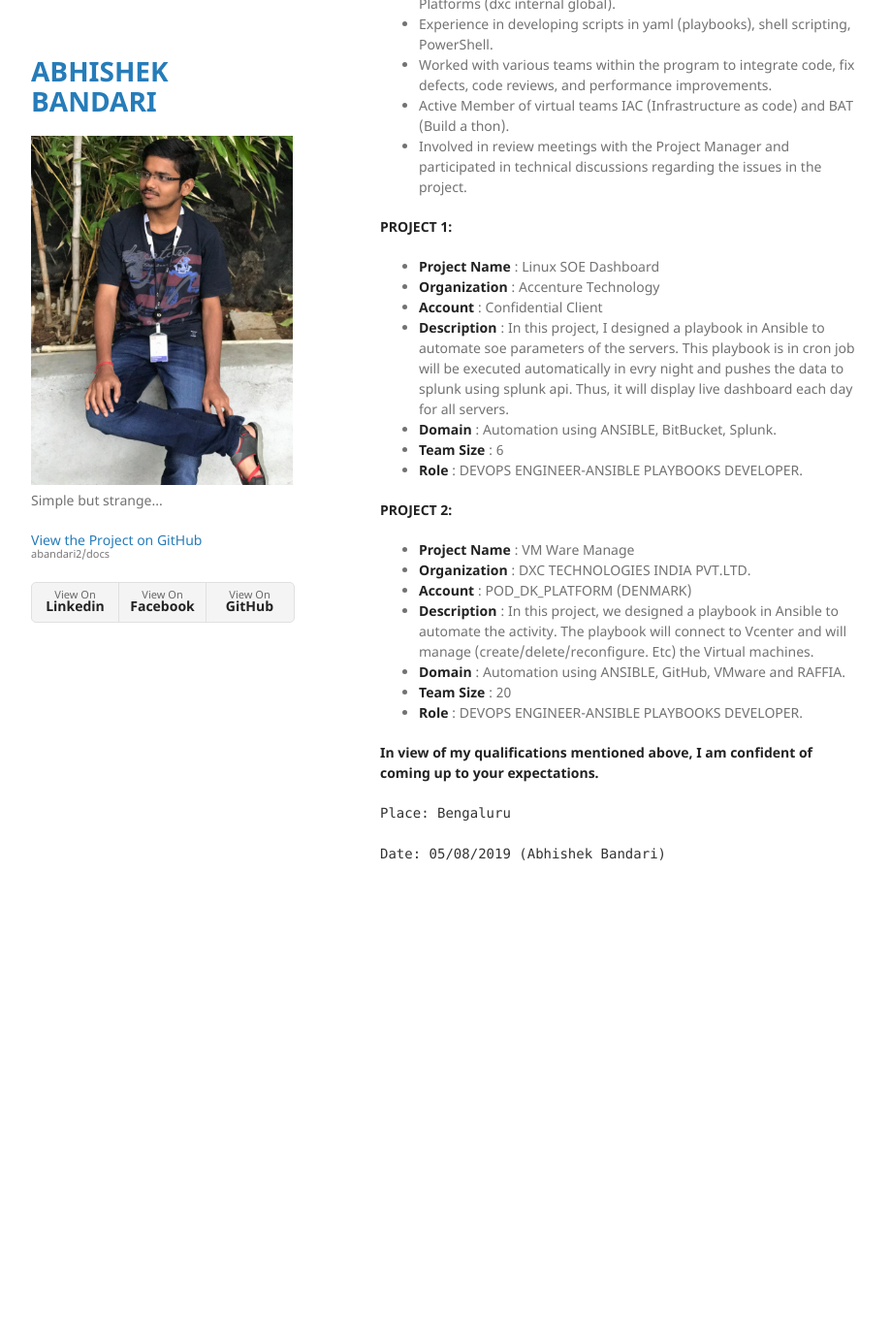
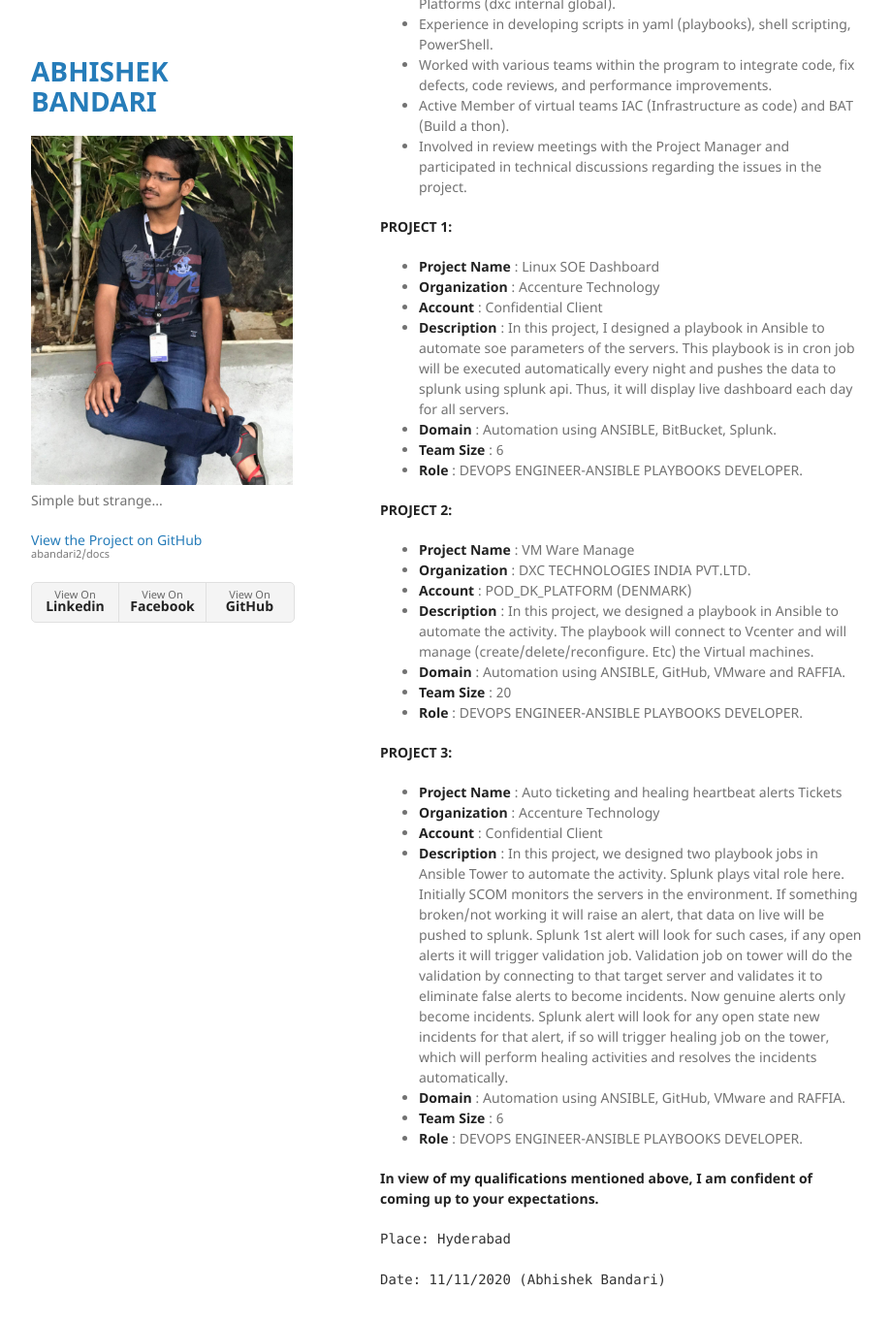
Before and after one commit to abandari2/docs, a Jekyll site: the page built from index.md, in a window 1280 px wide and 1400 px high, scrolled down 823 px. Shown: the top 1365 px of the window at 97% size, without its empty margins (178-1097 px from the left). Built offline with Jekyll 4.4.1, drawn with Linux system fonts in a browser that asks for light colours; our own code applies the rules of GitHub Pages for plain Markdown files; before the commit the page ends 1784 px from its top, so only the background shows below that.

Commit message:
update_11112020

````diff
--- a/index.md
+++ b/index.md
@@ -39,7 +39,7 @@ layout: default
 * **Project Name**    :  Linux SOE Dashboard
 * **Organization**    :	 Accenture Technology
 * **Account**         :  Confidential Client
-* **Description**     :	 In this project, I designed a playbook in Ansible to automate soe parameters of the servers. This playbook is in cron job will be executed automatically in evry night and pushes the data to splunk using splunk api. Thus, it will display live dashboard each day for all servers.
+* **Description**     :	 In this project, I designed a playbook in Ansible to automate soe parameters of the servers. This playbook is in cron job will be executed automatically every night and pushes the data to splunk using splunk api. Thus, it will display live dashboard each day for all servers.
 * **Domain**          :  Automation using ANSIBLE, BitBucket, Splunk.
 * **Team Size**       :	 6
 * **Role**            :  DEVOPS ENGINEER-ANSIBLE PLAYBOOKS DEVELOPER.
@@ -54,9 +54,20 @@ layout: default
 * **Team Size**       :	20
 * **Role**            : DEVOPS ENGINEER-ANSIBLE PLAYBOOKS DEVELOPER.
 
+
+**PROJECT 3:**
+
+* **Project Name**    : Auto ticketing and healing heartbeat alerts Tickets
+* **Organization**    :	Accenture Technology
+* **Account**         : Confidential Client
+* **Description**     :	In this project, we designed two playbook jobs in Ansible Tower to automate the activity. Splunk plays vital role here. Initially SCOM monitors the servers in the environment. If something broken/not working it will raise an alert, that data on live will be pushed to splunk. Splunk 1st alert will look for such cases, if any open alerts it will trigger validation job. Validation job on tower will do the validation by connecting to that target server and validates it to eliminate false alerts to become incidents. Now genuine alerts only become incidents. Splunk alert will look for any open state new incidents for that alert, if so will trigger healing job on the tower, which will perform healing activities and resolves the incidents automatically.
+* **Domain**          : Automation using ANSIBLE, GitHub, VMware and RAFFIA.
+* **Team Size**       :	6
+* **Role**            : DEVOPS ENGINEER-ANSIBLE PLAYBOOKS DEVELOPER.
+
 **In view of my qualifications mentioned above, I am confident of coming up to your expectations.**
 
 
-```Place: Bengaluru```
+```Place: Hyderabad```
 
-```Date:  05/08/2019                       				                               (Abhishek Bandari)```
+```Date:  11/11/2020                       				                               (Abhishek Bandari)```
````
